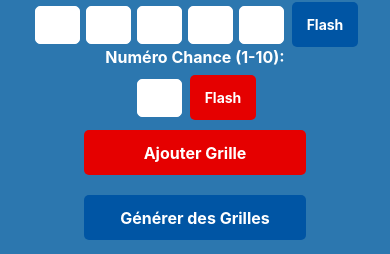
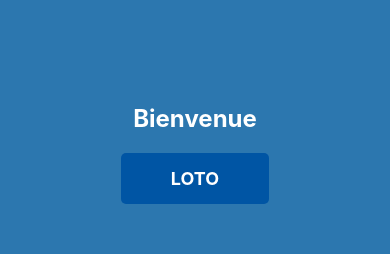
Before and after one commit to JJRimbax/loto-simulator, a React Native app: screen /HomeScreen in a window 390 px wide. Shown: the part 268-522 px from the top of the page. Built offline with nearby package versions, Linux system fonts and the light colour scheme.

Commit message:
ajout homescreen et navigation

```diff
--- a/App.js
+++ b/App.js
@@ -3,21 +3,23 @@ import { NavigationContainer } from '@react-navigation/native';
 import { createNativeStackNavigator } from '@react-navigation/native-stack';
 
 import LotoScreen from './screens/lotoScreen';
+import HomeScreen from './screens/HomeScreen';
 
 const Stack = createNativeStackNavigator();
 
 export default function App() {
   return (
     <NavigationContainer>
-      <Stack.Navigator
-        initialRouteName="LotoScreen"
-        screenOptions={{
-          headerShown: false,
-        }}
-      >
+      <Stack.Navigator initialRouteName="HomeScreen">
+        <Stack.Screen
+          name="HomeScreen"
+          component={HomeScreen}
+          options={{ headerShown: false }} // Supprime le bandeau en haut
+        />
         <Stack.Screen
           name="LotoScreen"
           component={LotoScreen}
+          options={{ headerShown: false }} // Supprime le bandeau en haut
         />
       </Stack.Navigator>
     </NavigationContainer>
--- /dev/null
+++ b/screens/HomeScreen.js
@@ -0,0 +1,52 @@
+import React from 'react';
+import { View, Text, TouchableOpacity, StyleSheet } from 'react-native';
+import { useNavigation } from '@react-navigation/native';
+
+const HomeScreen = () => {
+  const navigation = useNavigation();
+
+  return (
+    <View style={styles.container}>
+      <Text style={styles.title}>Bienvenue</Text>
+
+      <TouchableOpacity
+        style={styles.lotoButton}
+        onPress={() => navigation.navigate('LotoScreen')}
+      >
+        <Text style={styles.buttonText}>LOTO</Text>
+      </TouchableOpacity>
+    </View>
+  );
+};
+
+const styles = StyleSheet.create({
+  container: {
+    flex: 1,
+    backgroundColor: '#2C77AF', // Même couleur de fond que LotoScreen
+    alignItems: 'center',
+    justifyContent: 'center',
+    padding: 20,
+  },
+  title: {
+    fontSize: 24,
+    color: '#FFFFFF',
+    fontWeight: 'bold',
+    textAlign: 'center',
+    marginBottom: 20,
+  },
+  lotoButton: {
+    backgroundColor: '#0055A4',
+    paddingVertical: 15,
+    paddingHorizontal: 50,
+    borderRadius: 5,
+    alignItems: 'center',
+    justifyContent: 'center',
+  },
+  buttonText: {
+    color: '#FFFFFF',
+    fontSize: 18,
+    fontWeight: 'bold',
+  },
+});
+
+export default HomeScreen;
```
